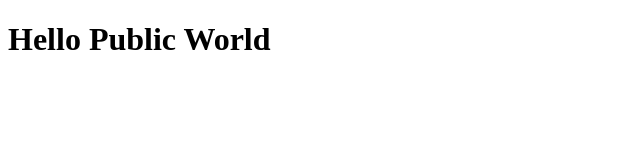
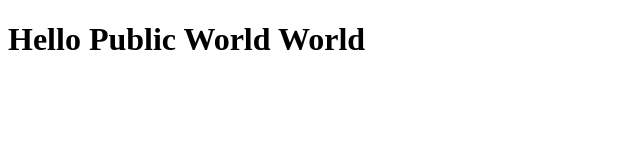
Before and after one commit to FbW22-E10/09_01_2023_uib-publishing-flow_ex2-arora1274, a website: page index.html in a window 1280 px wide. Shown: the whole page, without its empty margins (0-640 px from the left). Drawn offline with Linux system fonts and the light colour scheme.

Commit message:
exercise1

```diff
--- a/index.html
+++ b/index.html
@@ -7,7 +7,7 @@
     <title>Document</title>
 </head>
 <body>
-    <h1>Hello Public World</h1>
+    <h1>Hello Public World World</h1>
 
 </body>
 </html>
```
